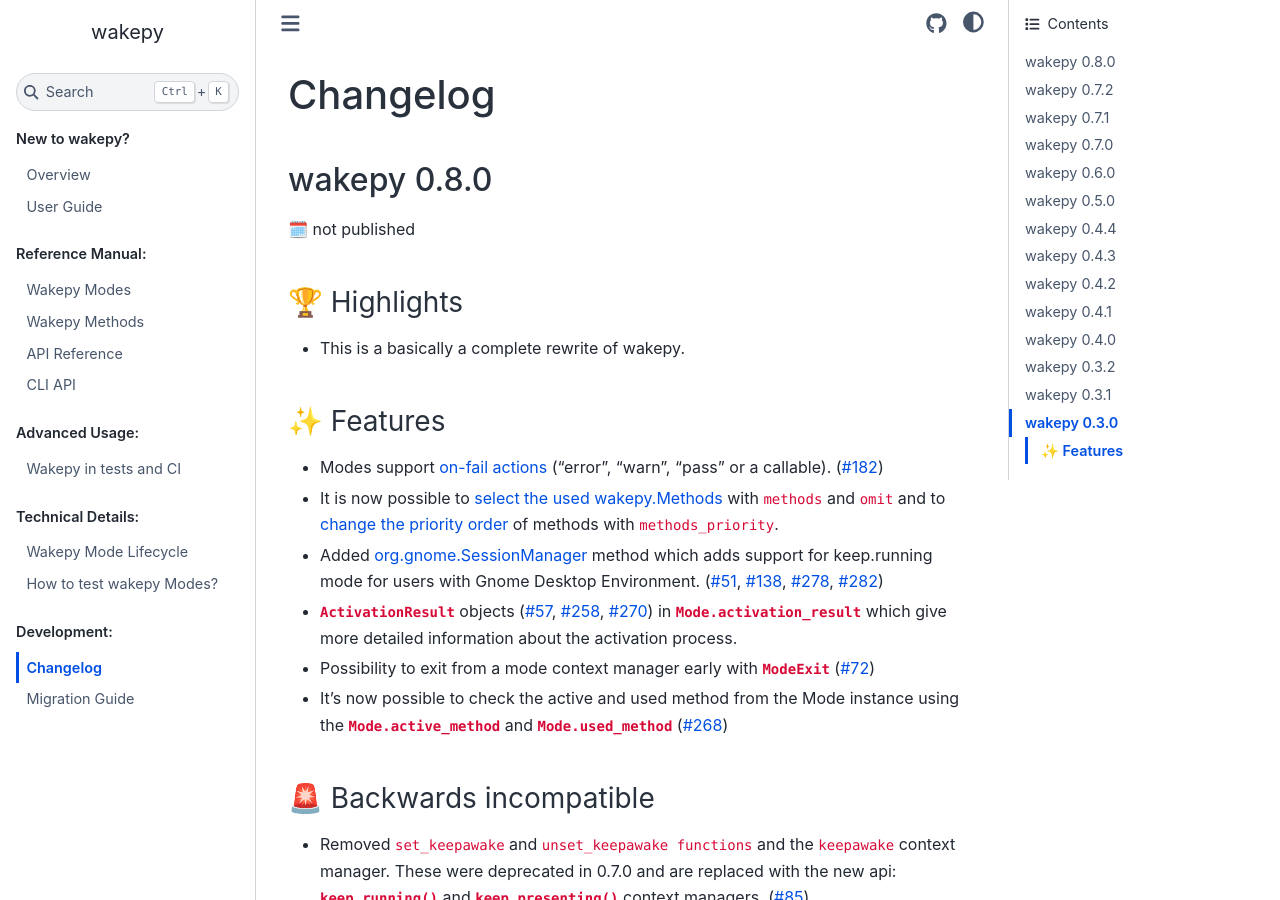
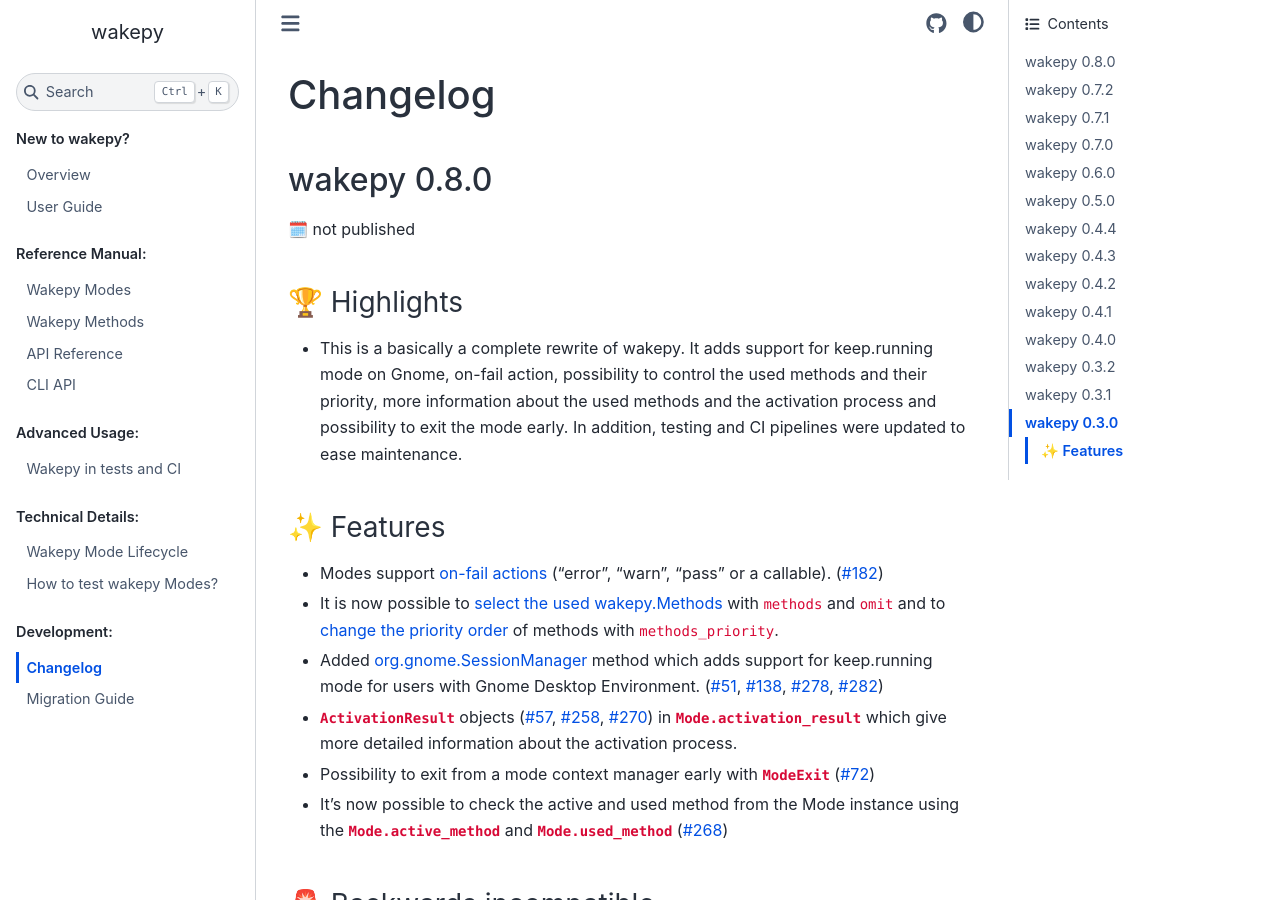
Before and after one commit to fohrloop/wakepy, a Sphinx documentation site: the page built from docs/source/changelog.md, in a window 1280 px wide and 900 px high. Built offline with Sphinx 7.4.7 and the Sphinx Book theme 1.1.4, drawn with Linux system fonts in a browser that asks for light colours; the version number could not be read and is left out.

Commit message:
update 0.8.0 highlights

```diff
--- a/docs/source/changelog.md
+++ b/docs/source/changelog.md
@@ -4,7 +4,7 @@
 🗓️ not published
 
 ### 🏆 Highlights
-- This is a basically a complete rewrite of wakepy.
+- This is a basically a complete rewrite of wakepy. It adds support for keep.running mode on Gnome, on-fail action, possibility to control the used methods and their priority, more information about the used methods and the activation process and possibility to exit the mode early. In addition, testing and CI pipelines were updated to ease maintenance.
 
 ### ✨ Features
 - Modes support [on-fail actions](#on-fail-action) ("error", "warn", "pass" or a callable). ([#182](https://github.com/fohrloop/wakepy/pull/182))
```
